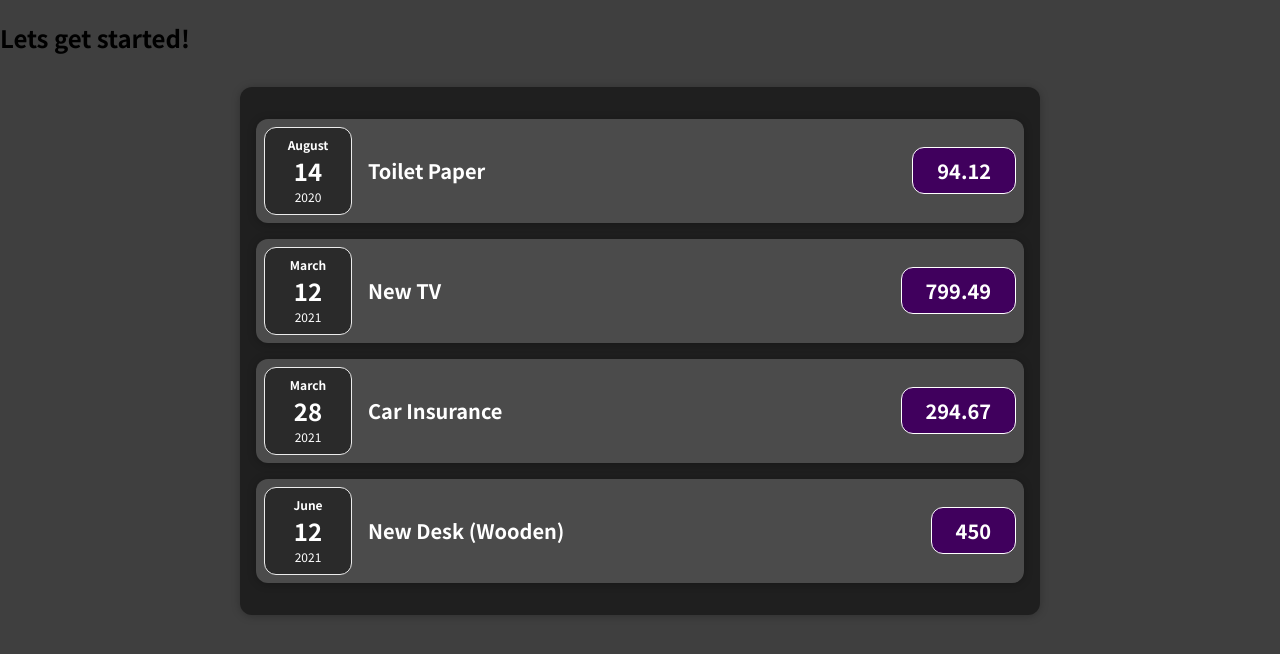
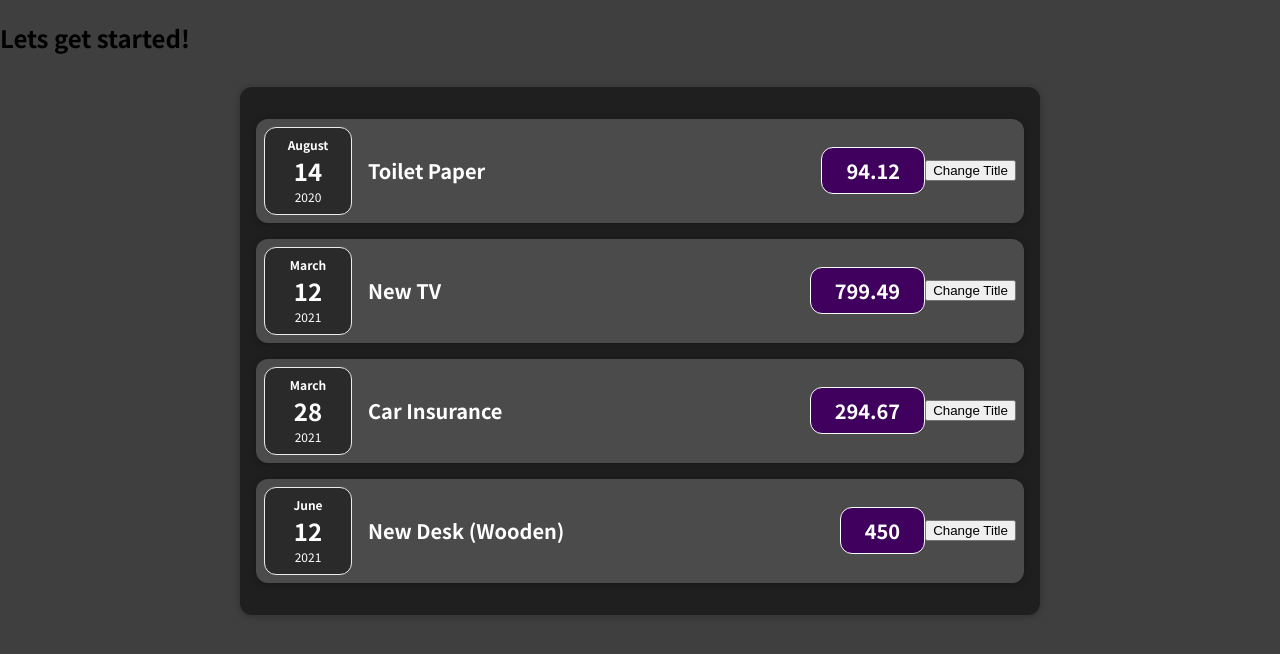
Before and after one commit to tuanluu0511/simple-expenses-tracker, a React (Create React App) app: page / in a window 1280 px wide. Shown: the top 654 px of the page. Built offline with nearby package versions, Linux system fonts and the light colour scheme.

Commit message:
Working with State

```diff
--- a/src/components/Expenses/ExpenseItem.js
+++ b/src/components/Expenses/ExpenseItem.js
@@ -1,15 +1,26 @@
+import React, { useState } from 'react';
+
 import ExpenseDate from './ExpenseDate';
 import Card from '../UI/Card';
 import './ExpenseItem.css';
 
 function ExpenseItem(props) {
+  const [title, subTitle] = useState(props.title);
+
+  const clickHandler = () => {
+    subTitle('Updated!!!');
+
+    console.log('Click!!!!');
+  };
+
   return (
     <Card className="expense-item" key={props.id}>
       <ExpenseDate date={props.date} />
       <div className="expense-item__description">
-        <h2>{props.title}</h2>
+        <h2>{title}</h2>
         <div className="expense-item__price">{props.amount}</div>
       </div>
+      <button onClick={clickHandler}>Change Title</button>
     </Card>
   );
 }
```
Also changed, not shown: 1 other file (tests, documents, lock files or other folders).
